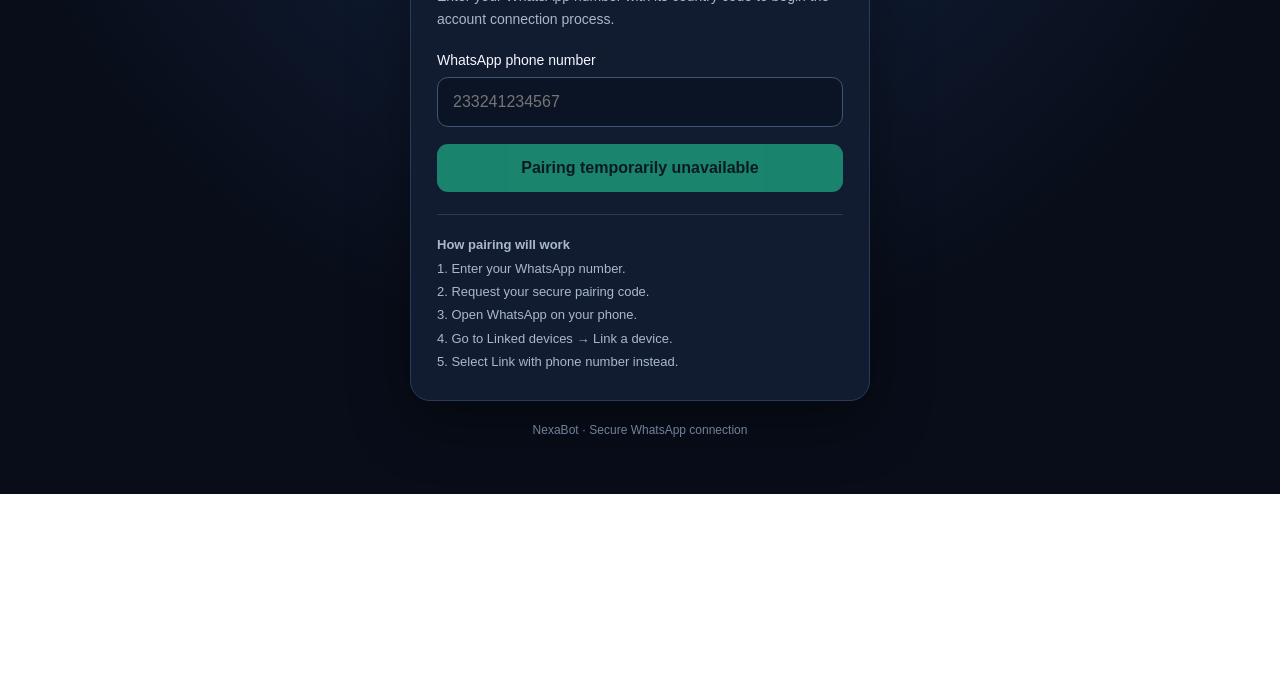
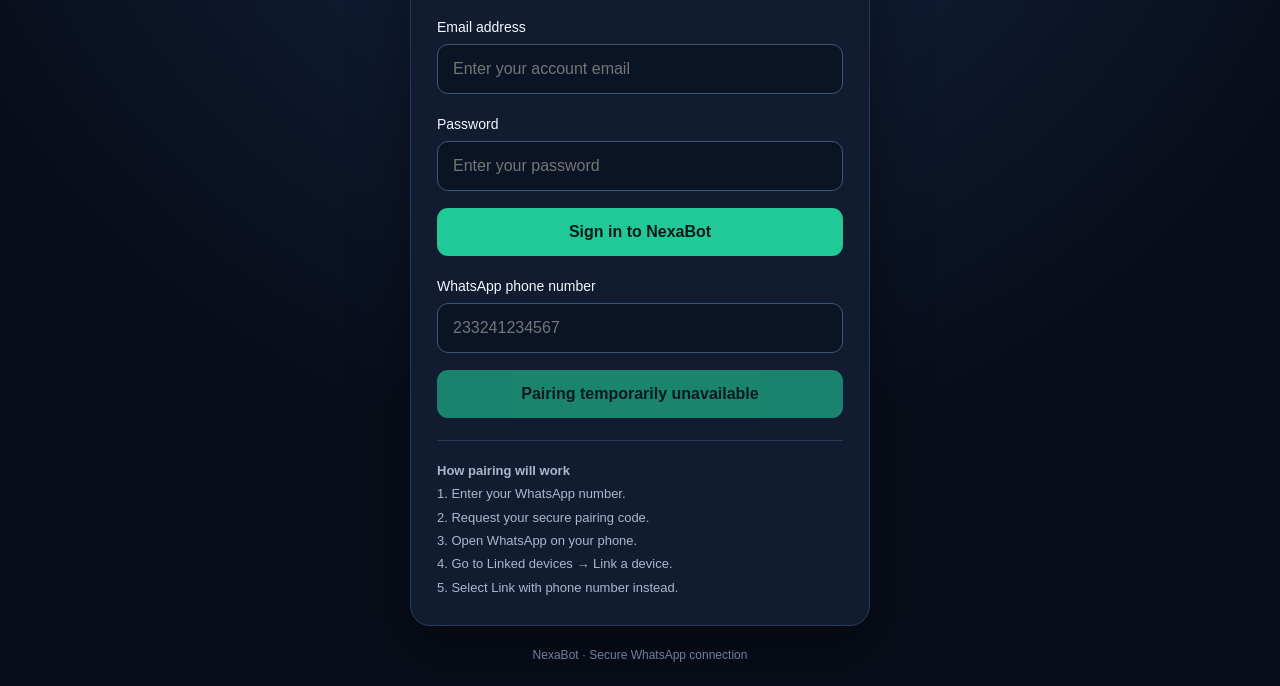
Before and after one commit to ScanzyBwoy123/NexaBot, a website: page docs/index.html in a window 1280 px wide. Shown: the part 306-992 px from the top of the page. Before the commit the page ends 800 px from the top, so only its background shows below. Drawn offline with nearby package versions, Linux system fonts and the light colour scheme.

Commit message:
Add login form to index.html
Added a login form with email and password fields to the index.html.

```diff
--- a/docs/index.html
+++ b/docs/index.html
@@ -81,7 +81,27 @@
         Enter your WhatsApp number with its country code to begin the
         account connection process.
       </p>
+      <form id="loginForm">
+  <label for="email">Email address</label>
+  <input
+    id="email"
+    type="email"
+    placeholder="Enter your account email"
+    autocomplete="email"
+    required
+  >
 
+  <label for="password">Password</label>
+  <input
+    id="password"
+    type="password"
+    placeholder="Enter your password"
+    autocomplete="current-password"
+    required
+  >
+
+  <button type="submit">Sign in to NexaBot</button>
+</form>
       <form id="pairingForm">
         <label for="phoneNumber">WhatsApp phone number</label>
         <input
```
